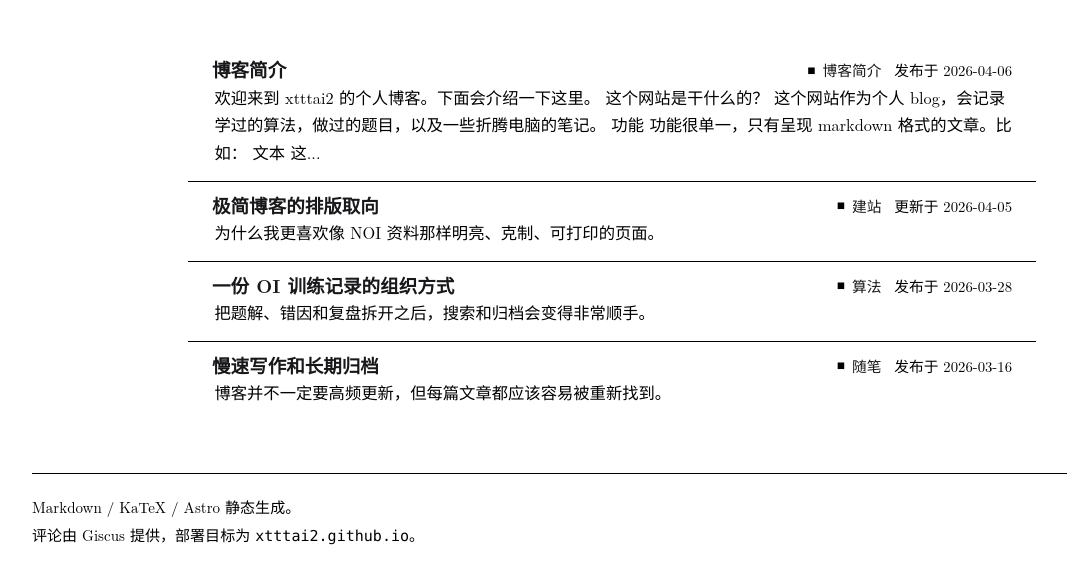
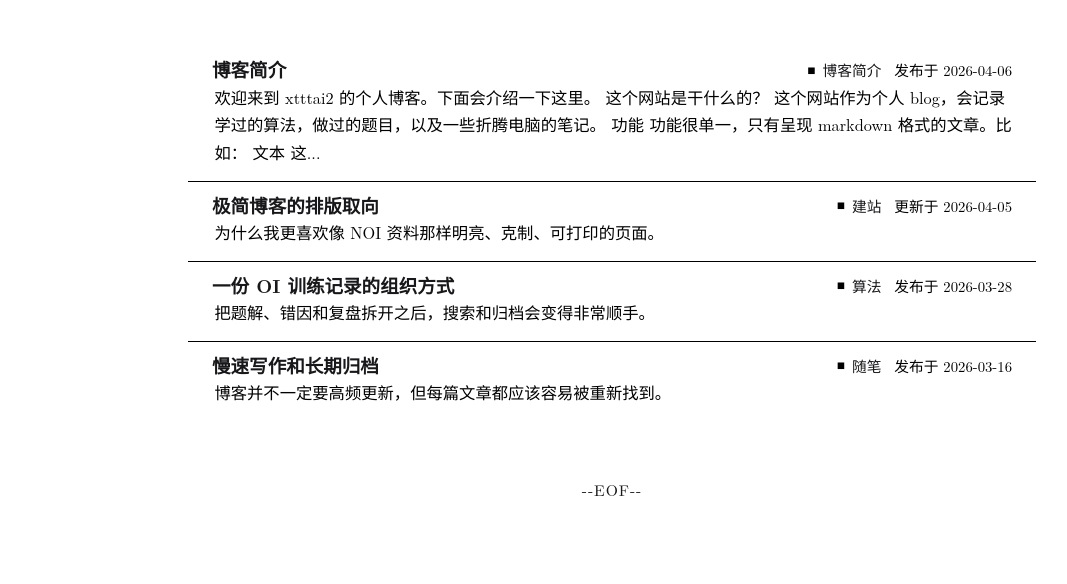
Before and after one commit to xtttai2/xtttai2.github.io, an Astro site: page / in a window 1280 px wide. Shown: the part 652-1236 px from the top of the page, without its empty margins (28-1095 px from the left). After the commit the page ends 1203 px from the top, so only its background shows below. Built offline with nearby package versions, Linux system fonts and the light colour scheme; Astro itself is replaced by a stand-in of ours; some packages are replaced by stand-ins of ours.

Commit message:
Change footer

```diff
--- a/astro.config.mjs
+++ b/astro.config.mjs
@@ -46,6 +46,9 @@ const paperCodeTheme = {
 export default defineConfig({
   site: 'https://xtttai2.github.io',
   output: 'static',
+  devToolbar: {
+    enabled: false
+  },
   markdown: {
     remarkPlugins: [remarkMath],
     rehypePlugins: [rehypeKatex],
--- a/src/layouts/BaseLayout.astro
+++ b/src/layouts/BaseLayout.astro
@@ -11,7 +11,8 @@ interface Props {
 const { title = siteConfig.title, description = siteConfig.description } = Astro.props;
 const pageTitle = title === siteConfig.title ? title : `${title} · ${siteConfig.title}`;
 const pathname = Astro.url.pathname;
-const collapsibleHeader = pathname.startsWith('/posts/');
+const isArticlePage = pathname.startsWith('/posts/');
+const collapsibleHeader = isArticlePage;
 ---
 
 <html lang="zh-CN">
@@ -40,12 +41,7 @@ const collapsibleHeader = pathname.startsWith('/posts/');
       <main class="page-main">
         <slot />
       </main>
-      <footer class="site-footer">
-        <p>Markdown / KaTeX / Astro 静态生成。</p>
-        <p>
-          评论由 Giscus 提供，部署目标为 <code>xtttai2.github.io</code>。
-        </p>
-      </footer>
+      <footer class:list={['site-footer', isArticlePage && 'site-footer--article']}>--EOF--</footer>
     </div>
 
     {
--- a/src/styles/global.css
+++ b/src/styles/global.css
@@ -47,11 +47,20 @@
 
 html {
   scroll-behavior: smooth;
+  overflow-y: scroll;
+  scrollbar-width: none;
+}
+
+html::-webkit-scrollbar {
+  width: 0;
+  height: 0;
 }
 
 body {
   margin: 0;
   min-height: 100vh;
+  display: flex;
+  flex-direction: column;
   background: #fff;
   color: var(--text);
   font-family: var(--font-serif);
@@ -114,9 +123,12 @@ th,
 }
 
 .page-shell {
+  flex: 1;
   width: min(calc(100% - 2rem), var(--content-width));
   margin: 0 auto;
   padding: 1.5rem 0 3rem;
+  display: flex;
+  flex-direction: column;
 }
 
 .site-footer,
@@ -195,24 +207,29 @@ th,
 
 .page-main {
   margin-top: 0;
+  flex: 1;
 }
 
 .site-footer {
-  margin-top: 2rem;
-  padding: 1rem 0 0;
-  border-top: 1px solid var(--line);
+  margin-top: auto;
+  padding: 2.2rem 0 0;
   background: transparent;
+  text-align: center;
+  color: var(--text);
+  font-family: var(--font-heading);
+  font-size: 0.98rem;
+  letter-spacing: 0.06em;
+}
+
+.site-footer--article {
+  width: min(100%, var(--article-content-width));
+  margin-right: auto;
+  margin-left: var(--content-left-offset);
 }
 
 .panel {
   padding: 1rem 1.2rem;
   border: 0;
-}
-
-.site-footer p {
-  margin: 0.2rem 0;
-  color: var(--text-soft);
-  font-size: 0.94rem;
 }
 
 .hero-grid,
@@ -892,7 +909,8 @@ th,
   .category-page,
   .search-page,
   .categories-page,
-  .article-card {
+  .article-card,
+  .site-footer--article {
     width: auto;
     max-width: none;
     margin-left: 0;
```
Also changed, not shown: README.md.
